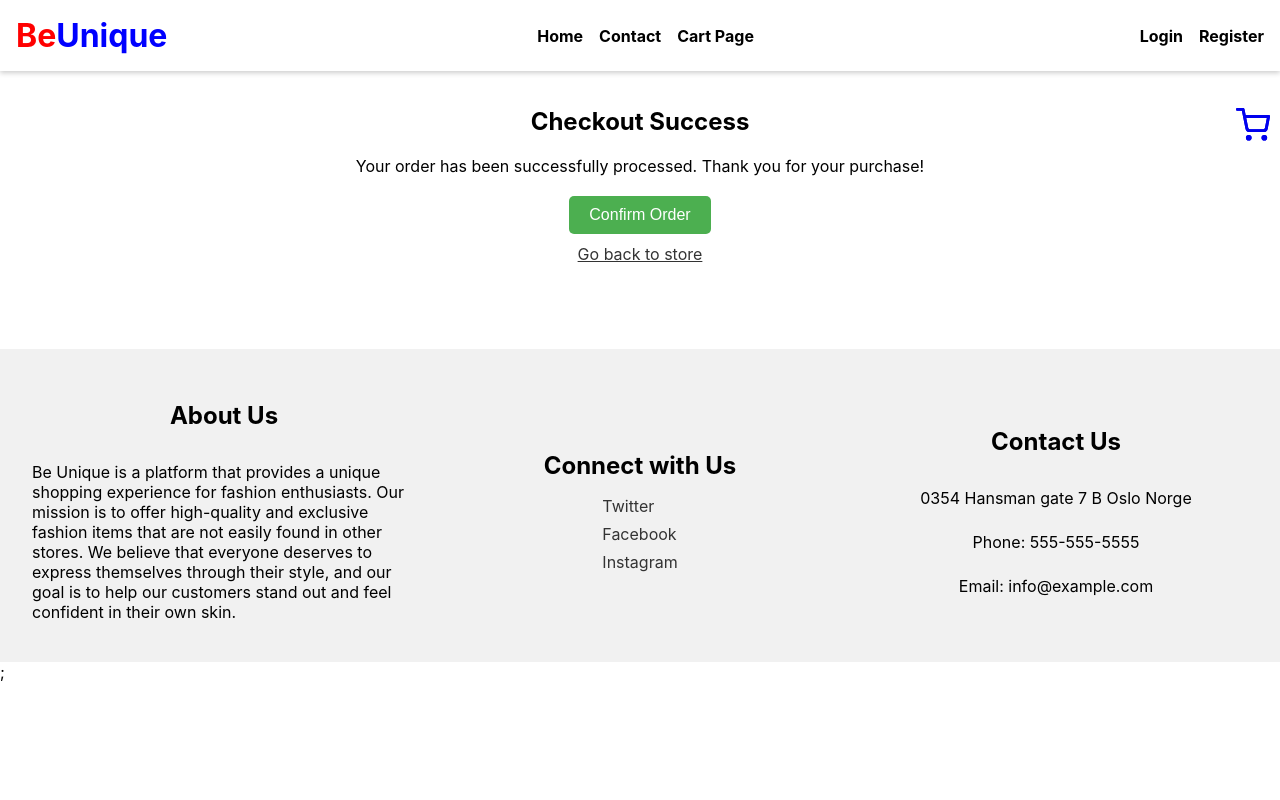
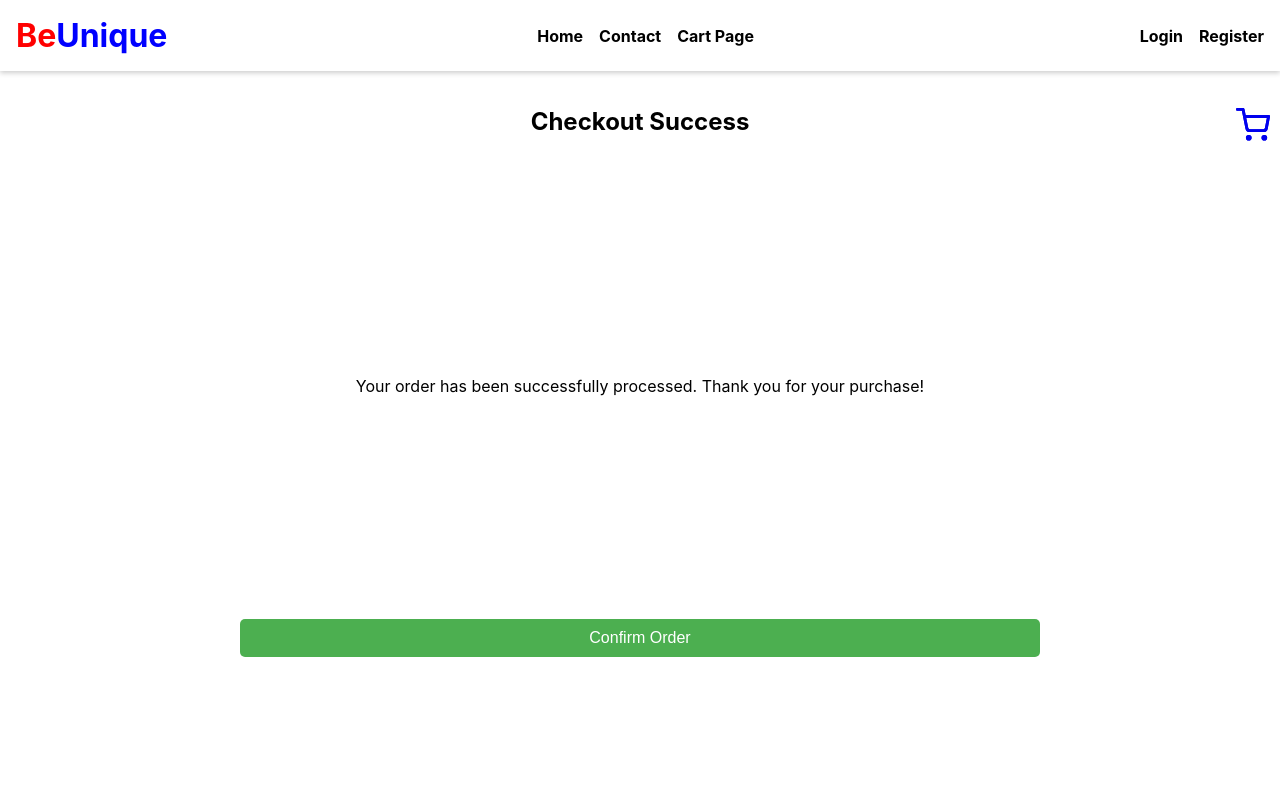
Before and after one commit to Ousman37/react-ecom-store, a React (Create React App) app: page /checkout in a window 1280 px wide. Shown: the top 800 px of the page. Built offline with nearby package versions, Linux system fonts and the light colour scheme.

Commit message:
Update CheckoutSuccess component

```diff
--- a/src/pages/CheckoutSuccess.jsx
+++ b/src/pages/CheckoutSuccess.jsx
@@ -4,6 +4,10 @@ import { CartContext } from '../contexts/CartContext';
 import styled from 'styled-components';
 
 const Container = styled.div`
+  display: flex;
+  flex-direction: column;
+  min-height: 100vh; /* Set the minimum height of the container to fill the viewport */
+  justify-content: space-between; /* Distribute remaining space between header and footer */
   max-width: 800px;
   margin: 0 auto;
   padding: 20px;
```
